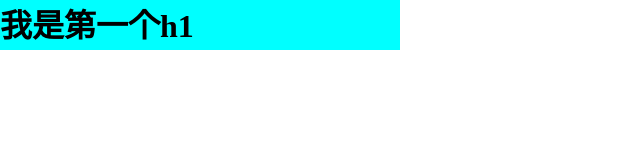
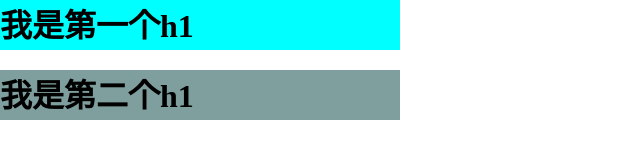
Before and after one commit to niannian0402/nbgit, a plain HTML site: page index.html in a window 1280 px wide. Shown: the whole page, without its empty margins (0-640 px from the left). Drawn offline with Linux system fonts and the light colour scheme.

Commit message:
'添加第二个h1'

```diff
--- a/index.html
+++ b/index.html
@@ -6,11 +6,12 @@
     <meta http-equiv="X-UA-Compatible" content="IE=edge">
     <meta name="viewport" content="width=device-width, initial-scale=1.0">
     <title>Document</title>
-    <link rel="stylesheet" href="./css/index.css">
+    <link rel="stylesheet" href="./less/index.css">
 </head>
 
 <body>
     <h1>我是第一个h1</h1>
+    <h1>我是第二个h1</h1>
 </body>
 
 </html>
--- a/less/index.less
+++ b/less/index.less
@@ -4,6 +4,13 @@
 }
 
 h1 {
+    &:nth-of-type(2) {
+        width: 400px;
+        height: 50px;
+        background-color: rgb(127, 158, 158);
+        margin-top: 20px;
+    }
+
     width: 400px;
     height: 50px;
     background-color: aqua;
```
Also changed, not shown: css/index.css (deleted), less/index.css (added).
